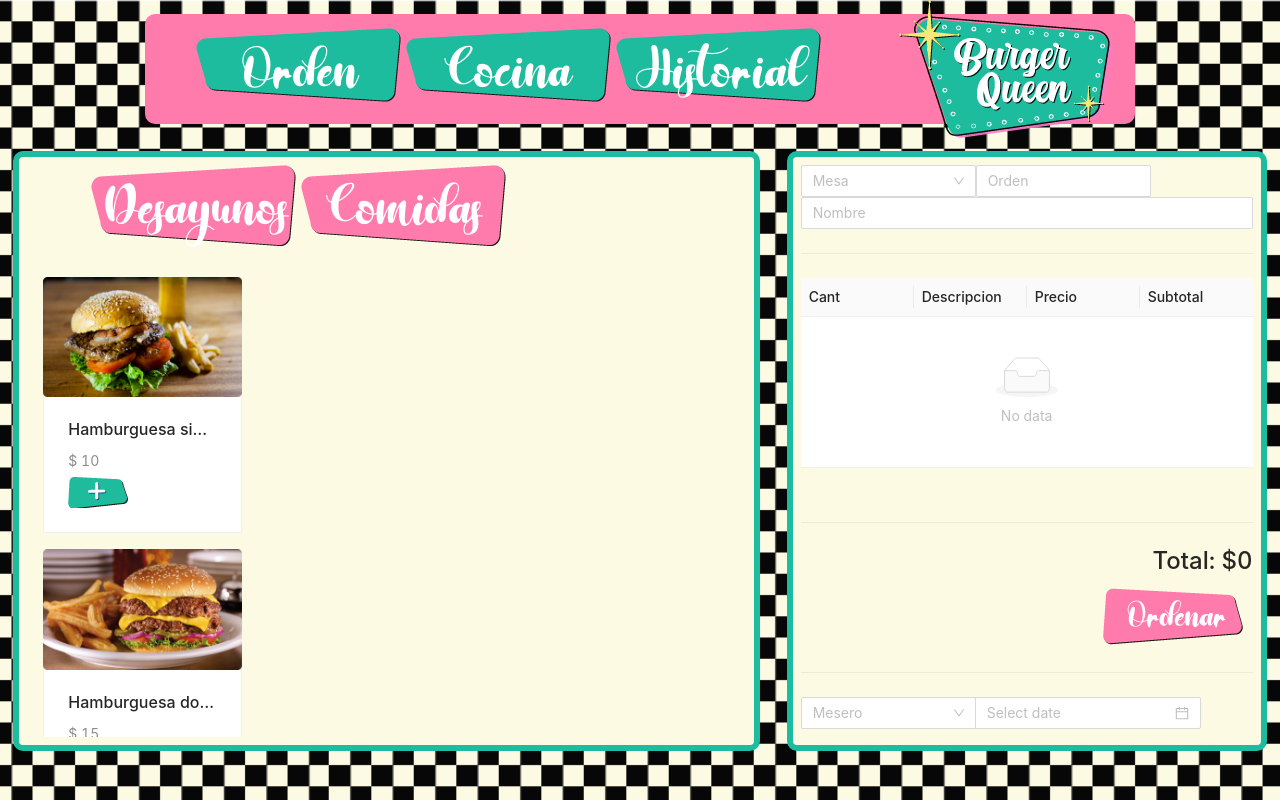
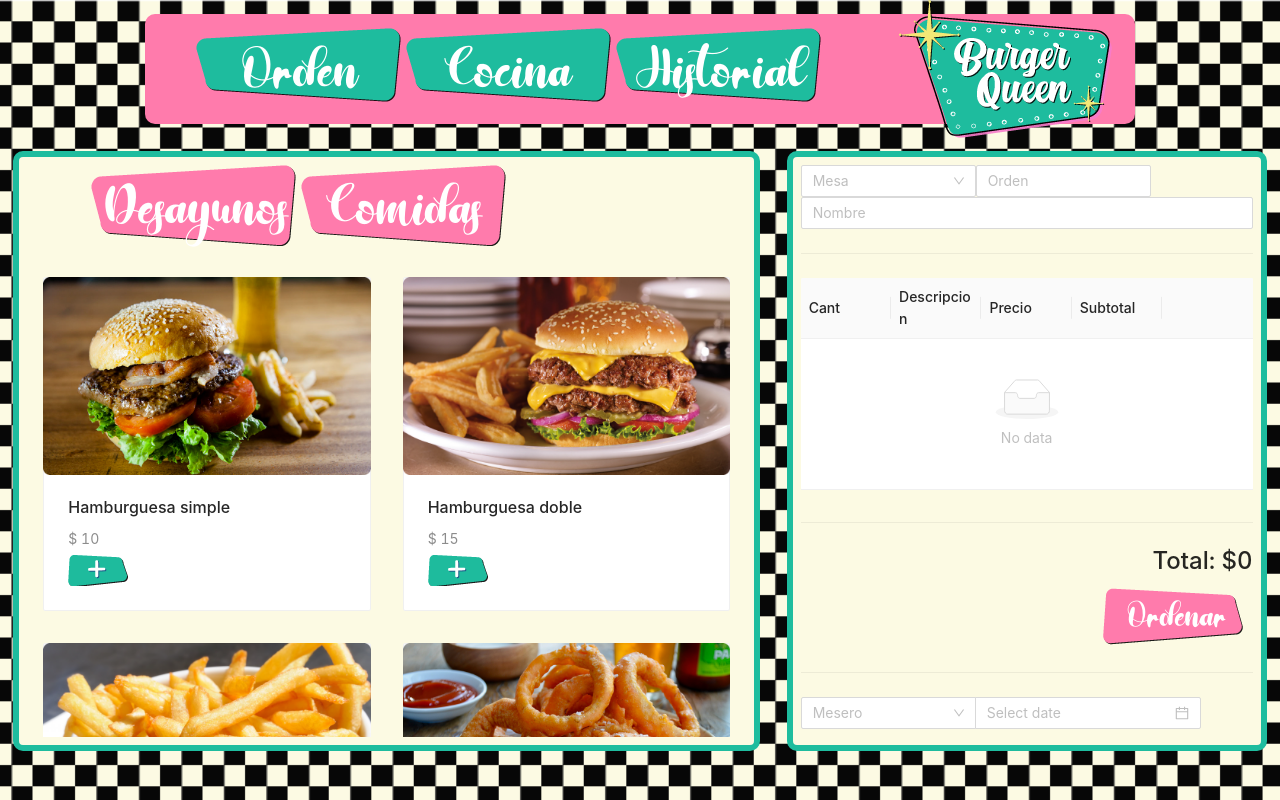
Before and after one commit to reloadercf/mariana-mariel, a React (Create React App) app: page /orden in a window 1280 px wide. Built offline with nearby package versions, Linux system fonts and the light colour scheme.

Commit message:
function to remove items is added

```diff
--- a/package.json
+++ b/package.json
@@ -12,7 +12,8 @@
     "react": "^16.13.1",
     "react-dom": "^16.13.1",
     "react-router-dom": "^5.2.0",
-    "react-scripts": "3.4.1"
+    "react-scripts": "3.4.1",
+    "shortid": "^2.2.15"
   },
   "scripts": {
     "start": "react-scripts start",
--- a/src/Components/Menu/CardMenu.js
+++ b/src/Components/Menu/CardMenu.js
@@ -4,16 +4,14 @@ import ModalMenu from './ModalMenu';
 
 const CardMenu = ({item,  carrito, addProducto}) => {
     const { Meta } = Card;
-    // console.log(item)
     return (
         <Col span={12}>
             <Card className='card' cover={<img alt="example" src={item.imagen}/>}>
                 <Meta title={item.item} description={'$ ' + item.precio} />
-                {/* <button onClick={()=>addProducto(item)}>Agregar</button> */}
                 <ModalMenu item={item}  carrito={carrito} addProducto={addProducto} />
             </Card>
         </Col>
      );
 }
- //<ModalMenu optionSelected={item}  carrito={carrito} addProducto={addProducto} />
+
 export default CardMenu;
--- a/src/Components/Menu/ModalMenu.js
+++ b/src/Components/Menu/ModalMenu.js
@@ -1,16 +1,14 @@
 import React, {useState} from 'react';
 import { Modal, Select, Col, Row } from 'antd';
 import { PlusCircleTwoTone } from '@ant-design/icons'
-import Button from '../Button/Button'
-
-
+import Button from '../Button/Button';
+import shortid from 'shortid';
 
 const ModalMenu = ({item, carrito, addProducto}) => {
   const quantity = useQuantity(carrito.item && carrito.item.quantity)
 
   function useQuantity(defaultQuantity) {
     const [value, setValue] = useState(defaultQuantity || 1);
-    console.log(value, 'value')
     function onChange(e) {
       if (!(+e.target.value >= 1)) {
         setValue(1);
@@ -23,11 +21,11 @@ const ModalMenu = ({item, carrito, addProducto}) => {
       setValue,
       onChange
     };
-
   };
 
   const order = {
     ...item,
+    id: shortid.generate(),
     quantity: quantity.value,
     subtotal: quantity.value * item.precio
   }
@@ -79,16 +77,9 @@ const ModalMenu = ({item, carrito, addProducto}) => {
               <h3>{item.item}</h3>
               <div>
                 <span>cantidad</span>
-              <button onClick={() => {
-                  quantity.setValue(quantity.value - 1);
-                }}
-              >-</button>
+                <button onClick={() => {quantity.setValue(quantity.value - 1)}}>-</button>
                 <input {...quantity}></input>
-              <button onClick={() => {
-                quantity.setValue(quantity.value + 1);
-              }}
-              >+</button>
-
+                <button onClick={() => {quantity.setValue(quantity.value + 1)}}>+</button>
               </div>
               <Select placeholder="Tipo" style={{ width: 175 }} onChange={handleChange}>
                 <Option value="Opcion1">Opcion 1</Option>
--- a/src/Components/Menu/NavMenu.js
+++ b/src/Components/Menu/NavMenu.js
@@ -106,21 +106,18 @@ let Comidas=[
 ]
 
 const NavMenu = ({ tab,  carrito, addProducto }) => {
-
     return(
-        <div>
-
+        <>
             {tab==="comida"?
-            <div>
-
+            <>
                 {Comidas.map(item=> <CardMenu key={item.id} item={item}  carrito={carrito} addProducto={addProducto} />)}
-            </div>:
-            <div>
+            </>:
+            <>
                 {Desayunos.map(item=> <CardMenu key={item.id} item={item} carrito={carrito} addProducto={addProducto} />)}
-            </div>
+            </>
             }
-        </div>
+        </>
     )
 }
 
-export default NavMenu
+export default NavMenu;
--- a/src/Components/Order/ClosingOrder.js
+++ b/src/Components/Order/ClosingOrder.js
@@ -3,15 +3,11 @@ import { Input, Select, DatePicker, Divider } from 'antd';
 import Button from '../Button/Button';
 
 const ClosingOrder = ({addProducto, carrito}) => {
-
-    console.log(carrito.item)
     const suma = () => {
         let costs = carrito.item.map(item => item.subtotal);
-        console.log(costs)
         let result = costs.reduce((acc, el) => acc + el, 0);
         return result;
       }
-      console.log(suma())
 
     const { Option } = Select;
 
--- a/src/Components/Order/Order.js
+++ b/src/Components/Order/Order.js
@@ -5,21 +5,13 @@ import OrderInformation from './OrderInformation'
 import OrderContent from './OrderContent'
 import ClosingOrder from './ClosingOrder'
 
-const Order = ({carrito, addDatosCliente}) => {
-
-  const suma = () => {
-
-    // let costs = 10 //esto esta mal
-    let result = 10
-    return result;
-  }
-
+const Order = ({carrito, deleteProducto}) => {
 
  return (
         <Col className='order' size='large' span={9} >
-            <OrderInformation addDatosCliente={addDatosCliente} />
-            <OrderContent carrito={carrito} />
-            <ClosingOrder suma={suma} carrito={carrito}/>
+            <OrderInformation carrito={carrito} />
+            <OrderContent carrito={carrito} deleteProducto={deleteProducto} />
+            <ClosingOrder carrito={carrito}/>
         </Col>
      );
 }
--- a/src/Components/Order/OrderContent.js
+++ b/src/Components/Order/OrderContent.js
@@ -1,17 +1,13 @@
 import React from 'react';
 import { Table, Divider } from 'antd';
+import { DeleteTwoTone } from '@ant-design/icons'
 
-const OrderContent = ({carrito,addProducto}) => {
-
-console.log(carrito.item)
+const OrderContent = ({carrito, deleteProducto}) => {
   const columns = [
     {
       title: 'Cant',
       dataIndex: 'quantity',
-      key: 'quantity',
-      render: (quantity) =>{
-        return <span>{quantity}<button>Borrar</button></span>
-      }
+      key: 'quantity'
     },
     {
       title: 'Descripcion',
@@ -26,11 +22,15 @@ console.log(carrito.item)
     {
       title: 'Subtotal',
       key: 'subtotal',
-      dataIndex:'quantity',
-      render: (quantity, precio) =>{
-        return <span>${quantity*precio.precio}</span>
+      dataIndex:'subtotal',
+    },
+    {
+      title: '',
+      dataIndex: 'id',
+      key: 'id',
+      render: (id) =>{
+        return <DeleteTwoTone onClick={() => deleteProducto(id)} />
       }
-
     },
   ];
 
--- a/src/Components/Order/OrderInformation.js
+++ b/src/Components/Order/OrderInformation.js
@@ -1,7 +1,7 @@
 import React from 'react';
 import { Input, Select } from 'antd';
 
-const OrderInformation = (addDatosCliente) => {
+const OrderInformation = () => {
     const { Option } = Select;
 
     function handleChange(value) {
--- a/src/Components/OrderSection/OrderSection.js
+++ b/src/Components/OrderSection/OrderSection.js
@@ -15,32 +15,19 @@ const OrderSection = () => {
     orden: ""
   })
 
-  const addDatosCliente = (mesa, orden, cliente) => {
-    setCarrito({
-      nombreCliente: cliente,
-      mesa: mesa,
-      orden: orden
-    })
-
+  function addProducto(producto){
+    setCarrito({...carrito, item:[...carrito.item,producto]})
   }
 
-  function addProducto(producto){
-    console.log(carrito.item)
-    console.log(producto)
-    if(carrito.item.includes(producto)) {
-      console.log('ya existe ' + producto.item);
-      setCarrito({item:[...carrito.item, producto.quantity ++]});
-    } else setCarrito({...carrito, item:[...carrito.item,producto]})
-    //aqui tienes que validar si existe,
-      //si es que SI existe entonces sumale a cantidad 1
-      //en caso de que no exista setCarrito({...carrito, item:[...carrito.item,producto]})
+  const deleteProducto = (id) => {
+    setCarrito({...carrito, item: carrito.item.filter(item => item.id !== id)})
   }
 
   return (
     <Row className= 'content' justify='space-around'>
       <Header />
       <IndexMenu carrito={carrito} addProducto={addProducto} setCarrito={setCarrito} />
-      <Order carrito={carrito} addDatosCliente={addDatosCliente} />
+      <Order carrito={carrito} setCarrito={setCarrito} deleteProducto={deleteProducto} />
     </Row>
   );
   }
```
Also changed, not shown: 1 other file (tests, documents, lock files or other folders). Lines whose indentation alone changed are shown as unchanged.
